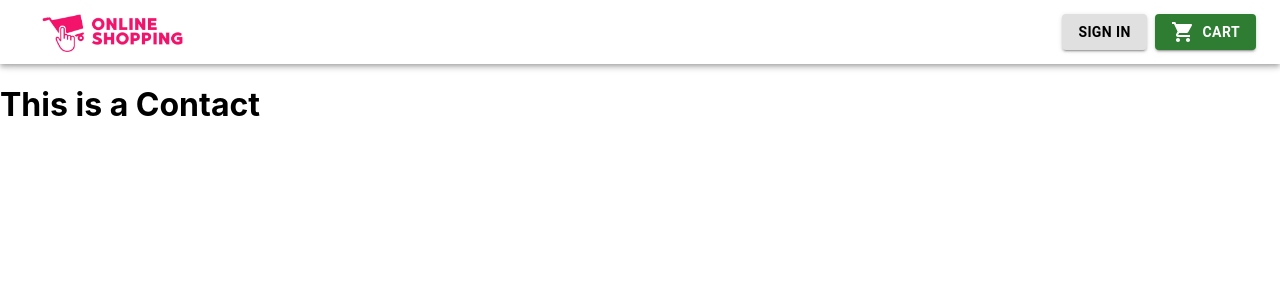
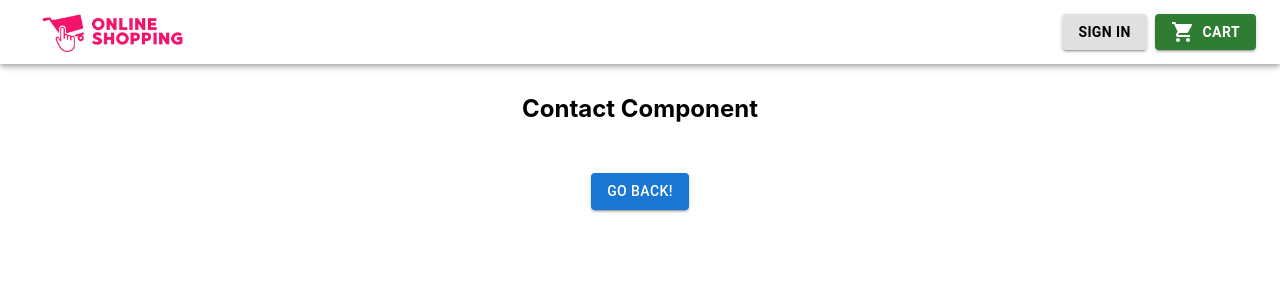
Before and after one commit to farooque-Git/online-shopping, a React (Create React App) app in the folder frontend/: page /contact in a window 1280 px wide. Shown: the top 300 px of the page. Built offline with nearby package versions, Linux system fonts and the light colour scheme.

Commit message:
about-contact

```diff
--- a/frontend/src/component/About.jsx
+++ b/frontend/src/component/About.jsx
@@ -1,15 +1,36 @@
+import { Button } from "@mui/material";
+import { useNavigate } from "react-router-dom";
+
 const About = () => {
+  const navigate = useNavigate();
+  const handleGoBack = () => {
+    // Navigate back to the previous page
+    navigate(-1);
+  };
+
   return (
     <>
-      <div>
-        {
+      <div
+        style={{
+          display: "flex",
+          flexDirection: "column",
+          alignItems: "center",
+        }}
+      >
         <h2 style={{ padding: "10px", margin: "20px" }}>
           Online Shopping technology drives path-breaking, customer-focused
           innovation that makes high quality products accessible to Indian
           shoppers, besides making the online shopping experience convenient,
           intuitive and seamless.
         </h2>
-        }
+        <Button
+          variant="contained"
+          color="primary"
+          onClick={handleGoBack}
+          sx={{ marginTop: "20px" }}
+        >
+          GO BACK!
+        </Button>
       </div>
     </>
   );
--- a/frontend/src/component/Contact.jsx
+++ b/frontend/src/component/Contact.jsx
@@ -1,7 +1,31 @@
+import { Button } from "@mui/material";
+import { useNavigate } from "react-router-dom";
+
 const Contact = () => {
+  const navigate = useNavigate();
+  const handleGoBack = () => {
+    // Navigate back to the previous page
+    navigate(-1);
+  };
   return (
     <>
-      <div>{<h1>This is a Contact</h1>}</div>
+      <div
+        style={{
+          display: "flex",
+          flexDirection: "column",
+          alignItems: "center",
+        }}
+      >
+        <h2 style={{ padding: "10px", margin: "20px" }}>Contact Component</h2>
+        <Button
+          variant="contained"
+          color="primary"
+          onClick={handleGoBack}
+          sx={{ marginTop: "20px" }}
+        >
+          GO BACK!
+        </Button>
+      </div>
     </>
   );
 };
--- a/frontend/src/component/screen/ProductScreen.jsx
+++ b/frontend/src/component/screen/ProductScreen.jsx
@@ -31,7 +31,7 @@ const ProductScreen = ({ product }) => {
           ></CardMedia>
         </Link>
         <CardContent variant="body2">
-          <Link to={`/api/product/${product._id}`}>
+          <Link to={`/product/${product._id}`}>
             <Typography variant="h6" component="div">
               {product.name}
             </Typography>
```
Lines whose indentation alone changed are shown as unchanged.
